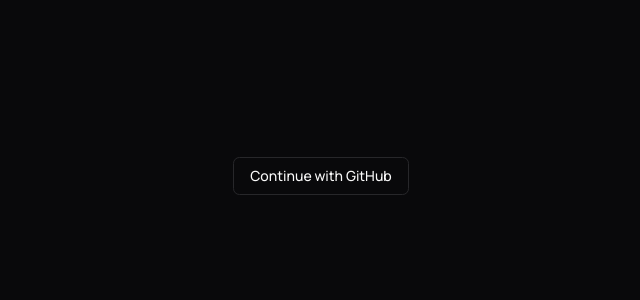
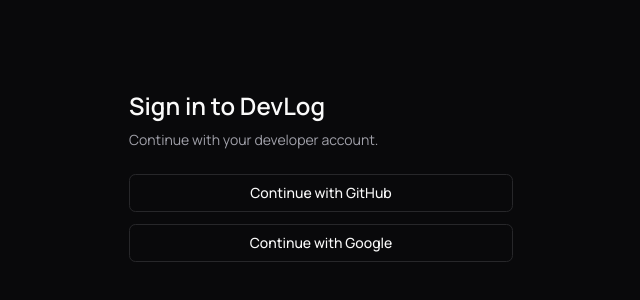
Before and after one commit to alishacreates/DevLog, a Next.js app in the folder web/: page /sign-in in a window 1280 px wide. Shown: the part 224-524 px from the top of the page, without its empty margins (319-959 px from the left). Built offline with nearby package versions, Linux system fonts and the light colour scheme; no server answers.

Commit message:
feat(auth): complete OAuth authentication flow

```diff
--- a/web/src/app/feed/page.tsx
+++ b/web/src/app/feed/page.tsx
@@ -1,6 +1,6 @@
 import { redirect } from "next/navigation";
 
-import { auth } from "@/auth";
+import { auth, signOut } from "@/auth";
 
 export default async function FeedPage() {
   const session = await auth();
@@ -11,11 +11,28 @@
 
   return (
     <main className="mx-auto max-w-3xl px-6 py-10">
-      <h1 className="text-2xl font-semibold">Feed</h1>
+      <div className="flex items-center justify-between">
+        <div>
+          <h1 className="text-2xl font-semibold">Feed</h1>
+          <p className="mt-2 text-muted-foreground">
+            Signed in as {session.user.email}
+          </p>
+        </div>
 
-      <p className="mt-4 text-muted-foreground">
-        Signed in as {session.user.email}
-      </p>
+        <form
+          action={async () => {
+            "use server";
+            await signOut({ redirectTo: "/" });
+          }}
+        >
+          <button
+            type="submit"
+            className="rounded-md border px-4 py-2 text-sm font-medium"
+          >
+            Sign out
+          </button>
+        </form>
+      </div>
     </main>
   );
 }
--- a/web/src/app/sign-in/page.tsx
+++ b/web/src/app/sign-in/page.tsx
@@ -1,8 +1,33 @@
 import { signIn } from "@/auth";
 
-export default function SignInPage() {
+type SignInPageProps = {
+  searchParams: Promise<{
+    error?: string;
+  }>;
+};
+
+export default async function SignInPage({
+  searchParams,
+}: SignInPageProps) {
+  const { error } = await searchParams;
+
   return (
     <main className="flex min-h-screen items-center justify-center bg-background px-6">
+      <div className="w-full max-w-sm space-y-6">
+        <div>
+          <h1 className="text-2xl font-semibold">Sign in to DevLog</h1>
+          <p className="mt-2 text-sm text-muted-foreground">
+            Continue with your developer account.
+          </p>
+        </div>
+
+        {error ? (
+          <p className="rounded-md border border-destructive/30 bg-destructive/10 px-4 py-3 text-sm text-destructive">
+            Sign-in failed. Please try again.
+          </p>
+        ) : null}
+
+        <div className="space-y-3">
           <form
             action={async () => {
               "use server";
@@ -11,11 +36,27 @@
           >
             <button
               type="submit"
-          className="rounded-md border px-4 py-2 text-sm font-medium"
+              className="w-full rounded-md border px-4 py-2 text-sm font-medium"
             >
               Continue with GitHub
             </button>
           </form>
+
+          <form
+            action={async () => {
+              "use server";
+              await signIn("google", { redirectTo: "/feed" });
+            }}
+          >
+            <button
+              type="submit"
+              className="w-full rounded-md border px-4 py-2 text-sm font-medium"
+            >
+              Continue with Google
+            </button>
+          </form>
+        </div>
+      </div>
     </main>
   );
 }
```
Also changed, not shown: 1 other file (tests, documents, lock files or other folders). Lines whose indentation alone changed are shown as unchanged.
